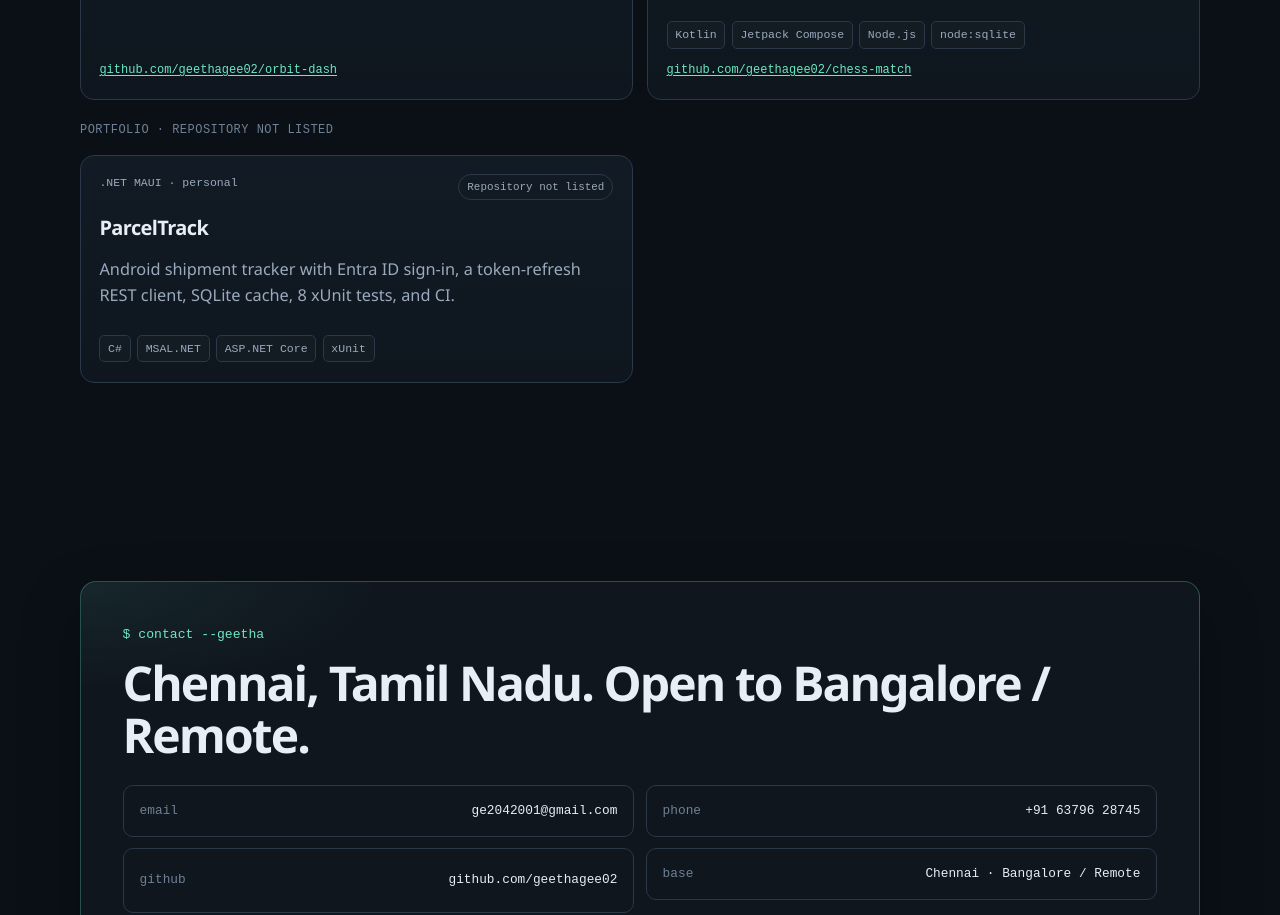
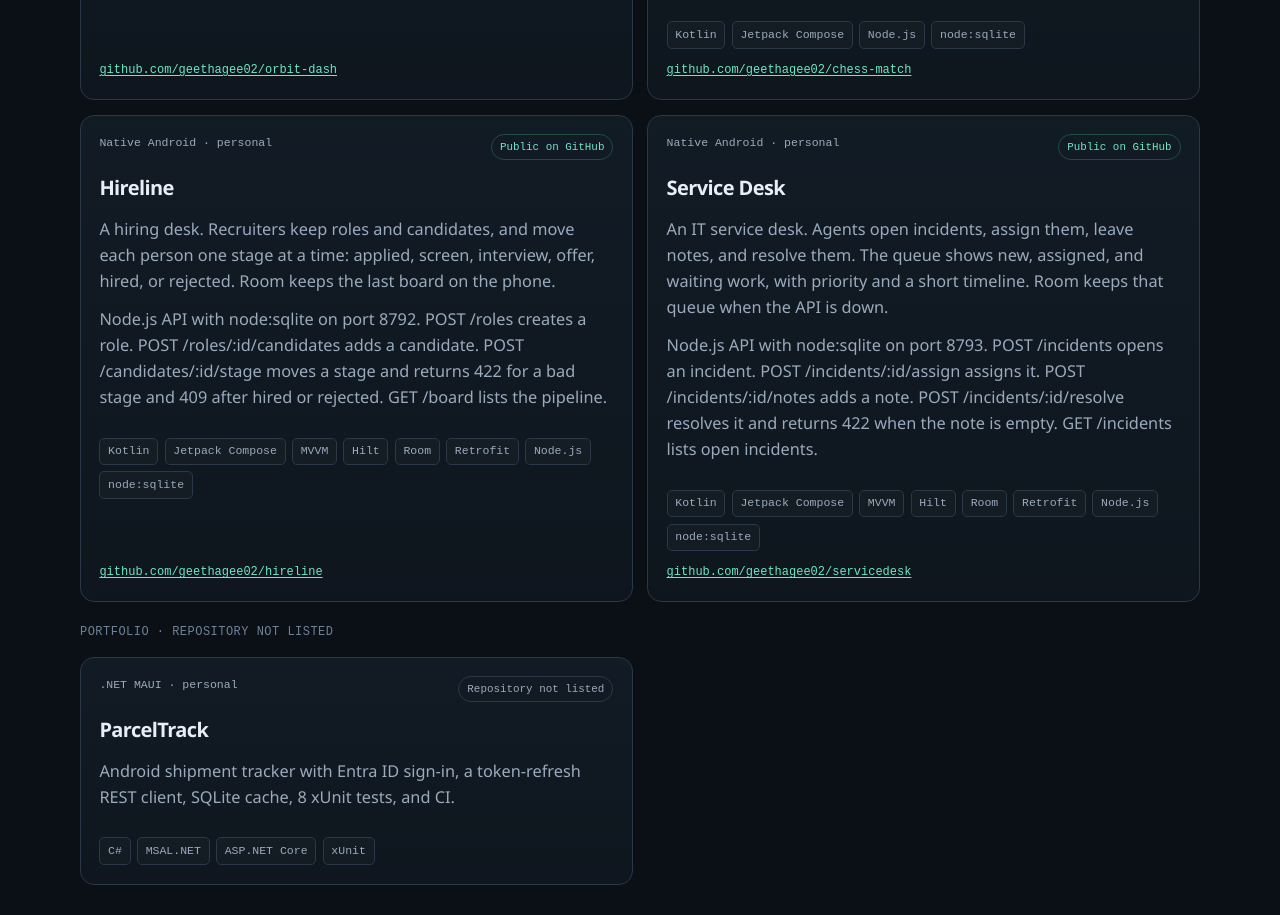
Before and after one commit to geethagee02/geetha-portfolio, a plain HTML site: page index.html in a window 1280 px wide. Shown: the part 9267-10182 px from the top of the page. Drawn offline with Linux system fonts and the light colour scheme.

Commit message:
Add Hireline and Service Desk to selected projects.
Co-authored-by: Geetha <geethagee02@users.noreply.github.com>

```diff
--- a/index.html
+++ b/index.html
@@ -666,6 +666,34 @@
             <a class="repo" href="https://github.com/geethagee02/chess-match" target="_blank" rel="noopener noreferrer">github.com/geethagee02/chess-match</a>
           </article>
 
+          <article class="card" data-group="public">
+            <div class="card-top">
+              <p class="kicker">Native Android · personal</p>
+              <span class="badge">Public on GitHub</span>
+            </div>
+            <h3>Hireline</h3>
+            <p>A hiring desk. Recruiters keep roles and candidates, and move each person one stage at a time: applied, screen, interview, offer, hired, or rejected. Room keeps the last board on the phone.</p>
+            <p>Node.js API with node:sqlite on port 8792. POST /roles creates a role. POST /roles/:id/candidates adds a candidate. POST /candidates/:id/stage moves a stage and returns 422 for a bad stage and 409 after hired or rejected. GET /board lists the pipeline.</p>
+            <div class="tag-row">
+              <span class="tag">Kotlin</span><span class="tag">Jetpack Compose</span><span class="tag">MVVM</span><span class="tag">Hilt</span><span class="tag">Room</span><span class="tag">Retrofit</span><span class="tag">Node.js</span><span class="tag">node:sqlite</span>
+            </div>
+            <a class="repo" href="https://github.com/geethagee02/hireline" target="_blank" rel="noopener noreferrer">github.com/geethagee02/hireline</a>
+          </article>
+
+          <article class="card" data-group="public">
+            <div class="card-top">
+              <p class="kicker">Native Android · personal</p>
+              <span class="badge">Public on GitHub</span>
+            </div>
+            <h3>Service Desk</h3>
+            <p>An IT service desk. Agents open incidents, assign them, leave notes, and resolve them. The queue shows new, assigned, and waiting work, with priority and a short timeline. Room keeps that queue when the API is down.</p>
+            <p>Node.js API with node:sqlite on port 8793. POST /incidents opens an incident. POST /incidents/:id/assign assigns it. POST /incidents/:id/notes adds a note. POST /incidents/:id/resolve resolves it and returns 422 when the note is empty. GET /incidents lists open incidents.</p>
+            <div class="tag-row">
+              <span class="tag">Kotlin</span><span class="tag">Jetpack Compose</span><span class="tag">MVVM</span><span class="tag">Hilt</span><span class="tag">Room</span><span class="tag">Retrofit</span><span class="tag">Node.js</span><span class="tag">node:sqlite</span>
+            </div>
+            <a class="repo" href="https://github.com/geethagee02/servicedesk" target="_blank" rel="noopener noreferrer">github.com/geethagee02/servicedesk</a>
+          </article>
+
           <h3 class="group-label" data-group="listed">Portfolio · repository not listed</h3>
 
           <article class="card" data-group="listed">
```
